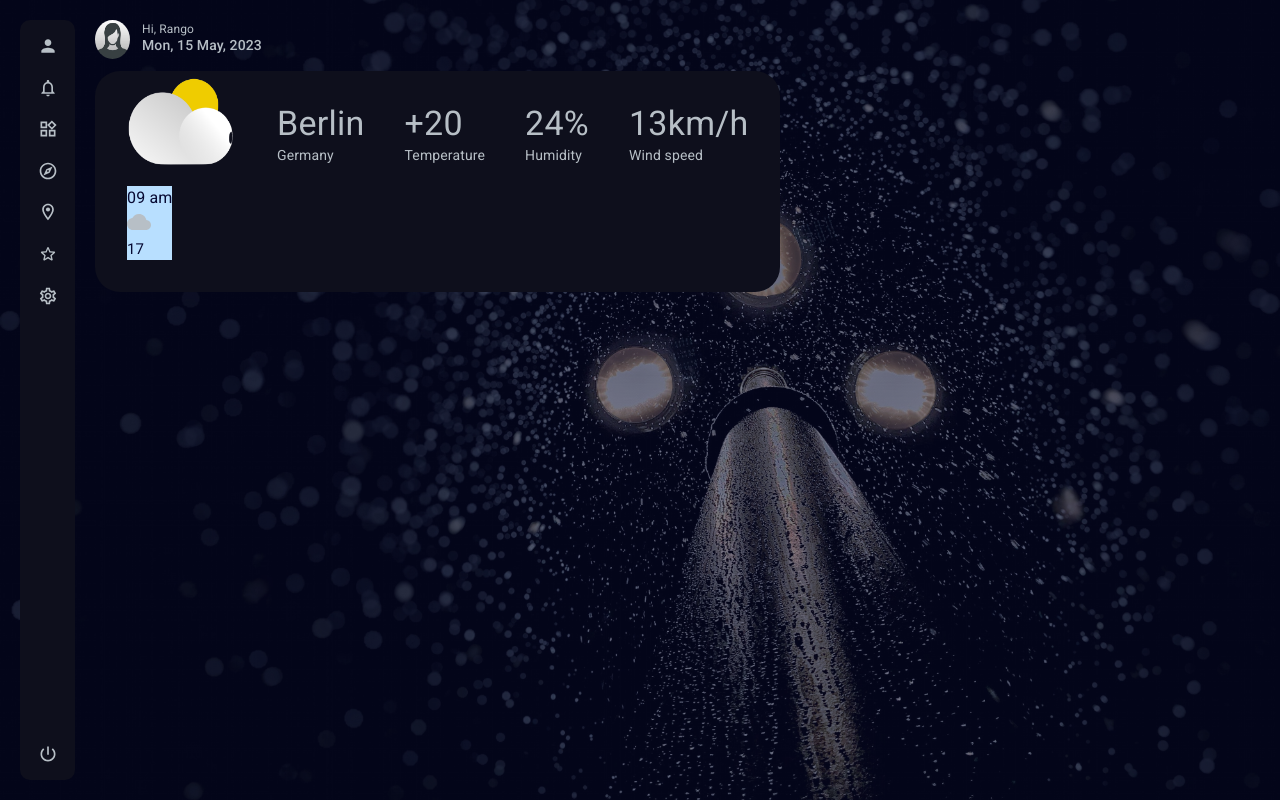
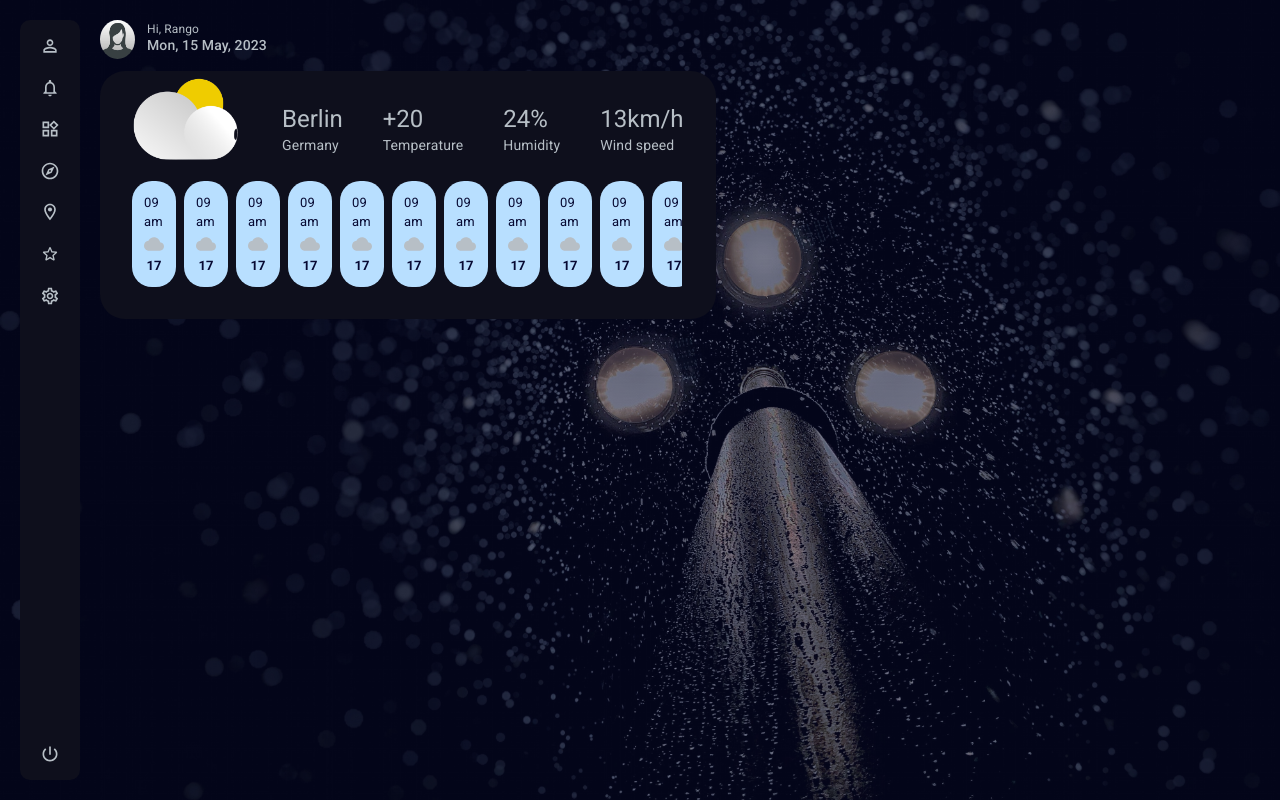
Before and after one commit to ObedNdayizera/weather-app, a React (Vite) app: page / in a window 1280 px wide. Built offline with nearby package versions, Linux system fonts and the light colour scheme.

Commit message:
pushing weather component style changes

```diff
--- a/src/assets/colors.scss
+++ b/src/assets/colors.scss
@@ -1,2 +1 @@
 $color: #b7bfc6;
-// $color: #b8dfff;
--- a/src/components/navbar/Navbar.tsx
+++ b/src/components/navbar/Navbar.tsx
@@ -1,6 +1,6 @@
 import { Stack, Grid } from "@mui/material";
 import IconButton from '@mui/material/IconButton';
-import PersonIcon from "@mui/icons-material/Person";
+import PersonOutlineOutlinedIcon from '@mui/icons-material/PersonOutlineOutlined';
 import NotificationsNoneIcon from "@mui/icons-material/NotificationsNone";
 import WidgetsOutlinedIcon from "@mui/icons-material/WidgetsOutlined";
 import ExploreOutlinedIcon from "@mui/icons-material/ExploreOutlined";
@@ -14,12 +14,12 @@ const Navbar = () => {
     <Stack
       justifyContent={"space-between"}
       borderRadius={"10px"}
-      sx={{ background: "#0E0F1C", width: "55px", flex: 1, height: '100%', p: "8px"}}
+      sx={{ background: "#0E0F1C", width: "60px", flex: 1, height: '100%', p: "8px"}}
       data-cy={"navbar"}
     >
     <Stack spacing={0.7} >
       <IconButton aria-label="person-icon">
-          <PersonIcon fontSize="small" />
+          <PersonOutlineOutlinedIcon fontSize="small" />
       </IconButton>
       <IconButton>
           <NotificationsNoneIcon fontSize="small" />
--- a/src/components/weather/Weather.tsx
+++ b/src/components/weather/Weather.tsx
@@ -1,42 +1,334 @@
-import { Stack, Box, Typography } from '@mui/material';
-import CloudIcon from '@mui/icons-material/Cloud';
+import { Stack, Box, Typography } from "@mui/material";
+import CloudIcon from "@mui/icons-material/Cloud";
 
-import { images } from '../../assets/images';
-import { color } from '@mui/system';
+import { images } from "../../assets/images";
 
 function weather() {
   return (
     <>
-        <Stack p={4} spacing={2.5} sx={{background: "#0E0F1C", borderRadius: '25px'}}>
-            <Box gap={5} sx={{display: 'flex'}}>
-                <img style={{marginTop: '-25px'}} width={110} src={ images.sun } />
+      <Stack
+        p={4}
+        spacing={2.5}
+        sx={{ background: "#0E0F1C", borderRadius: "25px" }}
+      >
+        <Box gap={5} sx={{ display: "flex" }}>
+          <img style={{ marginTop: "-25px" }} width={110} src={images.sun} />
           <Box>
-                    <Typography variant="h4">Berlin</Typography>
-                    <Typography variant="body1" fontSize={14}>Germany</Typography>
+            <Typography variant="h5">Berlin</Typography>
+            <Typography variant="body1" fontSize={14}>
+              Germany
+            </Typography>
           </Box>
           <Box>
-                    <Typography variant="h4">+20</Typography>
-                    <Typography variant="body1" fontSize={14}>Temperature</Typography>
+            <Typography variant="h5">+20</Typography>
+            <Typography variant="body1" fontSize={14}>
+              Temperature
+            </Typography>
           </Box>
           <Box>
-                    <Typography variant="h4">24%</Typography>
-                    <Typography variant="body1" fontSize={14}>Humidity</Typography>
+            <Typography variant="h5">24%</Typography>
+            <Typography variant="body1" fontSize={14}>
+              Humidity
+            </Typography>
           </Box>
           <Box>
-                    <Typography variant="h4">13km/h</Typography>
-                    <Typography variant="body1" fontSize={14}>Wind speed</Typography>
+            <Typography variant="h5">13km/h</Typography>
+            <Typography variant="body1" fontSize={14}>
+              Wind speed
+            </Typography>
           </Box>
         </Box>
-            <Box gap={1} sx={{display: 'flex'}}>
-                <Box sx={{background: '#b8dfff'}} color="rgba(7, 10, 51)">
-                    <Typography variant="body1" color="rgba(7, 10, 51)" >09 am</Typography>
-                    <CloudIcon />
-                    <Typography variant="body1" fontSize={15} color="rgba(7, 10, 51)" >17</Typography>
+        <Box gap={1} sx={{ display: "flex", overflowX: 'scroll', width: '550px', boxShadow: ''}}>
+          <Box
+            p={1.5}
+            borderRadius={5}
+            sx={{
+              background: "#b8dfff",
+              display: "grid",
+              justifyItems: "center",
+            }}
+            justifyContent={"center"}
+            color="rgba(7, 10, 51)"
+          >
+            <Typography fontSize={13} variant="body1" color="rgba(7, 10, 51)">
+              09 am
+            </Typography>
+            <CloudIcon fontWeight={'bold'} sx={{ color: "red", width: '20px' }} />
+            <Typography variant="body1" fontSize={13} fontWeight={'bold'} color="rgba(7, 10, 51)">
+              17
+            </Typography>
+          </Box>
+
+          <Box
+            p={1.5}
+            borderRadius={5}
+            sx={{
+              background: "#b8dfff",
+              display: "grid",
+              justifyItems: "center",
+            }}
+            justifyContent={"center"}
+            color="rgba(7, 10, 51)"
+          >
+            <Typography fontSize={13} variant="body1" color="rgba(7, 10, 51)">
+              09 am
+            </Typography>
+            <CloudIcon fontWeight={'bold'} sx={{ color: "red", width: '20px' }} />
+            <Typography variant="body1" fontSize={13} fontWeight={'bold'} color="rgba(7, 10, 51)">
+              17
+            </Typography>
+          </Box>
+          <Box
+            p={1.5}
+            borderRadius={5}
+            sx={{
+              background: "#b8dfff",
+              display: "grid",
+              justifyItems: "center",
+            }}
+            justifyContent={"center"}
+            color="rgba(7, 10, 51)"
+          >
+            <Typography fontSize={13} variant="body1" color="rgba(7, 10, 51)">
+              09 am
+            </Typography>
+            <CloudIcon fontWeight={'bold'} sx={{ color: "red", width: '20px' }} />
+            <Typography variant="body1" fontSize={13} fontWeight={'bold'} color="rgba(7, 10, 51)">
+              17
+            </Typography>
+          </Box>
+          <Box
+            p={1.5}
+            borderRadius={5}
+            sx={{
+              background: "#b8dfff",
+              display: "grid",
+              justifyItems: "center",
+            }}
+            justifyContent={"center"}
+            color="rgba(7, 10, 51)"
+          >
+            <Typography fontSize={13} variant="body1" color="rgba(7, 10, 51)">
+              09 am
+            </Typography>
+            <CloudIcon fontWeight={'bold'} sx={{ color: "red", width: '20px' }} />
+            <Typography variant="body1" fontSize={13} fontWeight={'bold'} color="rgba(7, 10, 51)">
+              17
+            </Typography>
+          </Box>
+          <Box
+            p={1.5}
+            borderRadius={5}
+            sx={{
+              background: "#b8dfff",
+              display: "grid",
+              justifyItems: "center",
+            }}
+            justifyContent={"center"}
+            color="rgba(7, 10, 51)"
+          >
+            <Typography fontSize={13} variant="body1" color="rgba(7, 10, 51)">
+              09 am
+            </Typography>
+            <CloudIcon fontWeight={'bold'} sx={{ color: "red", width: '20px' }} />
+            <Typography variant="body1" fontSize={13} fontWeight={'bold'} color="rgba(7, 10, 51)">
+              17
+            </Typography>
+          </Box>
+          <Box
+            p={1.5}
+            borderRadius={5}
+            sx={{
+              background: "#b8dfff",
+              display: "grid",
+              justifyItems: "center",
+            }}
+            justifyContent={"center"}
+            color="rgba(7, 10, 51)"
+          >
+            <Typography fontSize={13} variant="body1" color="rgba(7, 10, 51)">
+              09 am
+            </Typography>
+            <CloudIcon fontWeight={'bold'} sx={{ color: "red", width: '20px' }} />
+            <Typography variant="body1" fontSize={13} fontWeight={'bold'} color="rgba(7, 10, 51)">
+              17
+            </Typography>
+          </Box>
+          <Box
+            p={1.5}
+            borderRadius={5}
+            sx={{
+              background: "#b8dfff",
+              display: "grid",
+              justifyItems: "center",
+            }}
+            justifyContent={"center"}
+            color="rgba(7, 10, 51)"
+          >
+            <Typography fontSize={13} variant="body1" color="rgba(7, 10, 51)">
+              09 am
+            </Typography>
+            <CloudIcon fontWeight={'bold'} sx={{ color: "red", width: '20px' }} />
+            <Typography variant="body1" fontSize={13} fontWeight={'bold'} color="rgba(7, 10, 51)">
+              17
+            </Typography>
+          </Box>
+          <Box
+            p={1.5}
+            borderRadius={5}
+            sx={{
+              background: "#b8dfff",
+              display: "grid",
+              justifyItems: "center",
+            }}
+            justifyContent={"center"}
+            color="rgba(7, 10, 51)"
+          >
+            <Typography fontSize={13} variant="body1" color="rgba(7, 10, 51)">
+              09 am
+            </Typography>
+            <CloudIcon fontWeight={'bold'} sx={{ color: "red", width: '20px' }} />
+            <Typography variant="body1" fontSize={13} fontWeight={'bold'} color="rgba(7, 10, 51)">
+              17
+            </Typography>
+          </Box>
+          <Box
+            p={1.5}
+            borderRadius={5}
+            sx={{
+              background: "#b8dfff",
+              display: "grid",
+              justifyItems: "center",
+            }}
+            justifyContent={"center"}
+            color="rgba(7, 10, 51)"
+          >
+            <Typography fontSize={13} variant="body1" color="rgba(7, 10, 51)">
+              09 am
+            </Typography>
+            <CloudIcon fontWeight={'bold'} sx={{ color: "red", width: '20px' }} />
+            <Typography variant="body1" fontSize={13} fontWeight={'bold'} color="rgba(7, 10, 51)">
+              17
+            </Typography>
+          </Box>
+          <Box
+            p={1.5}
+            borderRadius={5}
+            sx={{
+              background: "#b8dfff",
+              display: "grid",
+              justifyItems: "center",
+            }}
+            justifyContent={"center"}
+            color="rgba(7, 10, 51)"
+          >
+            <Typography fontSize={13} variant="body1" color="rgba(7, 10, 51)">
+              09 am
+            </Typography>
+            <CloudIcon fontWeight={'bold'} sx={{ color: "red", width: '20px' }} />
+            <Typography variant="body1" fontSize={13} fontWeight={'bold'} color="rgba(7, 10, 51)">
+              17
+            </Typography>
+          </Box>
+          <Box
+            p={1.5}
+            borderRadius={5}
+            sx={{
+              background: "#b8dfff",
+              display: "grid",
+              justifyItems: "center",
+            }}
+            justifyContent={"center"}
+            color="rgba(7, 10, 51)"
+          >
+            <Typography fontSize={13} variant="body1" color="rgba(7, 10, 51)">
+              09 am
+            </Typography>
+            <CloudIcon fontWeight={'bold'} sx={{ color: "red", width: '20px' }} />
+            <Typography variant="body1" fontSize={13} fontWeight={'bold'} color="rgba(7, 10, 51)">
+              17
+            </Typography>
+          </Box>
+          <Box
+            p={1.5}
+            borderRadius={5}
+            sx={{
+              background: "#b8dfff",
+              display: "grid",
+              justifyItems: "center",
+            }}
+            justifyContent={"center"}
+            color="rgba(7, 10, 51)"
+          >
+            <Typography fontSize={13} variant="body1" color="rgba(7, 10, 51)">
+              09 am
+            </Typography>
+            <CloudIcon fontWeight={'bold'} sx={{ color: "red", width: '20px' }} />
+            <Typography variant="body1" fontSize={13} fontWeight={'bold'} color="rgba(7, 10, 51)">
+              17
+            </Typography>
+          </Box>
+          <Box
+            p={1.5}
+            borderRadius={5}
+            sx={{
+              background: "#b8dfff",
+              display: "grid",
+              justifyItems: "center",
+            }}
+            justifyContent={"center"}
+            color="rgba(7, 10, 51)"
+          >
+            <Typography fontSize={13} variant="body1" color="rgba(7, 10, 51)">
+              09 am
+            </Typography>
+            <CloudIcon fontWeight={'bold'} sx={{ color: "red", width: '20px' }} />
+            <Typography variant="body1" fontSize={13} fontWeight={'bold'} color="rgba(7, 10, 51)">
+              17
+            </Typography>
+          </Box>
+          <Box
+            p={1.5}
+            borderRadius={5}
+            sx={{
+              background: "#b8dfff",
+              display: "grid",
+              justifyItems: "center",
+            }}
+            justifyContent={"center"}
+            color="rgba(7, 10, 51)"
+          >
+            <Typography fontSize={13} variant="body1" color="rgba(7, 10, 51)">
+              09 am
+            </Typography>
+            <CloudIcon fontWeight={'bold'} sx={{ color: "red", width: '20px' }} />
+            <Typography variant="body1" fontSize={13} fontWeight={'bold'} color="rgba(7, 10, 51)">
+              17
+            </Typography>
+          </Box>
+          <Box
+            p={1.5}
+            borderRadius={5}
+            sx={{
+              background: "#b8dfff",
+              display: "grid",
+              justifyItems: "center",
+            }}
+            justifyContent={"center"}
+            color="rgba(7, 10, 51)"
+          >
+            <Typography fontSize={13} variant="body1" color="rgba(7, 10, 51)">
+              09 am
+            </Typography>
+            <CloudIcon fontWeight={'bold'} sx={{ color: "red", width: '20px' }} />
+            <Typography variant="body1" fontSize={13} fontWeight={'bold'} color="rgba(7, 10, 51)">
+              17
+            </Typography>
           </Box>
         </Box>
       </Stack>
     </>
-  )
+  );
 }
 
-export default weather
+export default weather;
```
Lines whose indentation alone changed are shown as unchanged.
